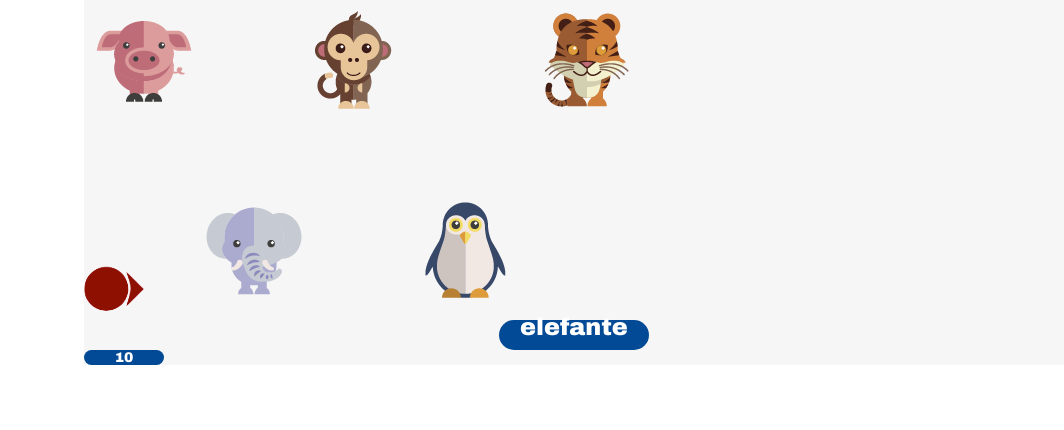
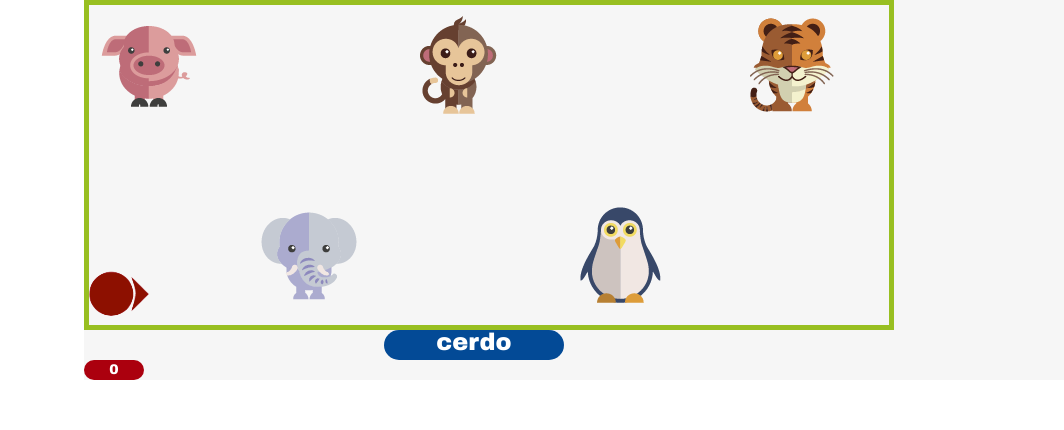
Before and after one commit to andmagom/retoAnglus, a plain HTML site: page public_html/index.html in a window 1280 px wide. Shown: the top 430 px of the page, 216-1280 px from the left. Drawn offline with Linux system fonts and the light colour scheme.

Commit message:
Se han realizado do algunos cambios visuales y se ha corregido un error al momento de iniciar la partida pues se detectaba una colision sin mover el puntero

```diff
--- a/public_html/css/main.css
+++ b/public_html/css/main.css
@@ -474,10 +474,10 @@ h5, h6          { font-weight: bolder }
     -webkit-border-radius: 30px 30px 30px 30px;
     border: 0px solid #000000;
     background-color: #034a96;
-    width: 150px;
+    width: 180px;
     height: 30px;
-    margin-left: auto;
-    margin-right: auto;
+    margin-left: 300px;
+    vertical-align: middle;
 }
 
 .target2 p
@@ -487,9 +487,10 @@ h5, h6          { font-weight: bolder }
 	font-style: normal;
 	font-variant: normal;
 	font-weight: 500;
-	line-height: 15px;
+	line-height: 25px;
         color:white;
         text-align: center;
+
 }
 
 .point
@@ -498,8 +499,9 @@ h5, h6          { font-weight: bolder }
     -moz-border-radius: 30px 30px 30px 30px;
     -webkit-border-radius: 30px 30px 30px 30px;
     border: 0px solid #000000;
-    background-color: #034a96;
-    width: 80px;
+    background-color: #ab000e;
+    width: 60px;
+    height: 20px;
 }
 
 .point p
@@ -509,7 +511,14 @@ h5, h6          { font-weight: bolder }
 	font-style: normal;
 	font-variant: normal;
 	font-weight: 500;
-	line-height: 15px;
+	line-height: 20px;
         color:white;
         text-align: center;
 }
+
+#sjs0
+{
+     border-style: solid;
+    border-color: #98bf21;
+    border-width: 5px;
+}
--- a/public_html/index.html
+++ b/public_html/index.html
@@ -5,7 +5,6 @@
         <link rel="icon" type="image/png" href="img/favicon.png" />
         <meta charset="utf-8">
         <meta name="author" content="pixelhint.com">
-        <meta name="description" content="Magnetic is a stunning responsive HTML5/CSS3 photography/portfolio website template"/>
         <meta name="viewport" content="width=device-width, initial-scale=1.0, minimum-scale=1.0" />
         <link rel="stylesheet" type="text/css" href="css/reset.css">
         <link rel="stylesheet" type="text/css" href="css/main.css">
@@ -14,7 +13,6 @@
         <script  src="js/game/util.js" type="text/javascript"></script>
         <script  src="js/game/sprite.js" type="text/javascript"></script>
         <script  src="js/game/collision.js" type="text/javascript"></script>
-       <!-- <script  src="js/game/sound.js" type="text/javascript"></script> -->
 
     </head>
     <body>
--- a/public_html/js/game/game.js
+++ b/public_html/js/game/game.js
@@ -5,26 +5,22 @@ var FPS = 30;
 var imgPlayer = "img/game/player.png";
 var arrayAnimalsJson = [];
 var animalsSprite = sjs.List();
-var animalString =[];
-var point=0;
-var level=0;
-var target="";
-var play=true;
+var animalString = [];
+var point = 0;
+var level = 0;
+var target = "";
+var play = true;
 
 
 var scene = sjs.Scene({w: CANVAS_WIDTH, h: CANVAS_HEIGHT, parent: document.getElementById("game1")});
 
-var input  = scene.Input();
+var input = scene.Input();
 
-var interval = setInterval(function () {
-    collision();
-    update();
-    draw();
-}, 1000/FPS );
+
 
 function draw() {
     drawAnimals();
-     player.draw();
+    player.draw();
 }
 
 function update() {
@@ -32,11 +28,11 @@ function update() {
 }
 function drawString()
 {
-    if(play)
+    if (play)
     {
-         $("#target").html("<p>" +animalString[level]+"</p>");
-         $("#point").html("<p>"+point+"</p>");
-    }else
+        $("#target").html("<p>" + animalString[level] + "</p>");
+        $("#point").html("<p>" + point + "</p>");
+    } else
     {
         $("#target").html("<p>Game Over</p>");
     }
@@ -46,34 +42,34 @@ function drawString()
 function collision()
 {
     var collision = player.sprite.collidesWithArray(animalsSprite);
-    if(collision)
+    if (collision)
     {
         var lista = animalsSprite.list;
-        for(var i=0; i < lista.length ; i++)
+        for (var i = 0; i < lista.length; i++)
         {
-            if(collision == lista[i])
+            if (collision == lista[i])
             {
-                if(i==level)
+                if (i == level)
                 {
-                    point+=10;
+                    point += 10;
                     level++;
-                    if(level>=lista.length)
+                    if (level >= lista.length)
                     {
-                        play=false;
+                        play = false;
                     }
-                }else
+                } else
                 {
-                    point-=10;
+                    point -= 10;
                 }
                 break;
             }
         }
-        player.x=0;
-        player.y=CANVAS_HEIGHT;
+        player.x = 0;
+        player.y = CANVAS_HEIGHT;
         player.draw();
         drawString();
     }
-    if(!play)
+    if (!play)
     {
         clearInterval(interval);
     }
@@ -147,14 +143,12 @@ var player = {
 
 function createAnimals()
 {
-    var xAni=10;
     $.each(arrayAnimalsJson, function ( ) {
         var name = this.name;
         var img = this.image;
-        var animal =  scene.Sprite(img);
+        var animal = scene.Sprite(img);
         animalsSprite.add(animal);
         animalString.push(name);
-        xAni+=50;
     });
 }
 ;
@@ -162,29 +156,32 @@ function createAnimals()
 function drawAnimals() {
     var x = 10;
     var y = 10;
-    var y2= 200;
-    var aux=0;
+    var y2 = 200;
+    var aux = 0;
     var ani;
     while (ani = animalsSprite.iterate()) {
         ani.setX(x);
-        if(aux==0)
+        if (aux == 0)
         {
             ani.setY(y);
-            aux=1;
-        }else
+            aux = 1;
+        } else
         {
             ani.setY(y2);
-            aux=0;
+            aux = 0;
         }
 
         ani.update();
-        x += 110;
+        x += CANVAS_WIDTH / animalString.length;
     }
 
 }
 ;
+var interval;
+$(document).ready(function () {
 
-$(document).ready(function () {
+    player.sprite.setY(CANVAS_WIDTH);
+
     $.getJSON("json/data.json", function (data) {
         arrayAnimalsJson = data.words;
         createAnimals();
@@ -192,4 +189,14 @@ $(document).ready(function () {
         drawString();
     });
 
+
+
+
+    interval = setInterval(function () {
+        draw();
+        collision();
+        update();
+
+    }, 1000 / FPS);
+
 });
```
